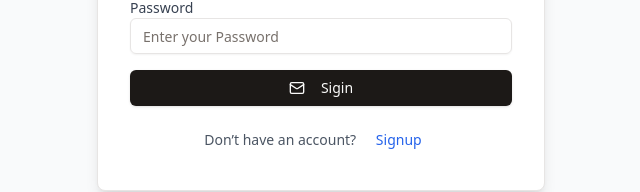
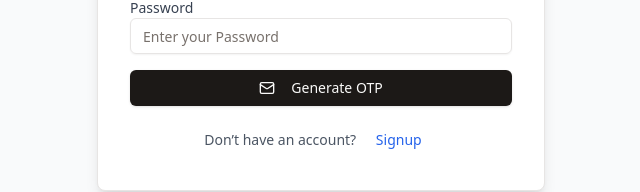
Before and after one commit to Ravi2977/TradeMateFr-Shadcn, a React (Vite) app: page /signin in a window 1280 px wide. Shown: the part 448-640 px from the top of the page, without its empty margins (319-959 px from the left). Built offline with nearby package versions, Linux system fonts and the light colour scheme.

Commit message:
added otp

```diff
--- a/src/components/Signin.jsx
+++ b/src/components/Signin.jsx
@@ -162,10 +162,10 @@ function Signin() {
         )}
 
         {!isOtpGenerated ? (
-          <Button className="w-full mb-4" onClick={handleSignIn}>
+          <Button className="w-full mb-4" onClick={handleGenerateOtp}>
             <Mail className="mr-2 h-4 w-4" />{" "}
-            {/* {isLoading ? <Loader className="mr-2" /> : "Generate OTP"} */}
-            Sigin
+            {isLoading ? <Loader className="mr-2" /> : "Generate OTP"}
+
           </Button>
         ) : (
           <Button className="w-full mb-4" onClick={handleSignIn}>
```
